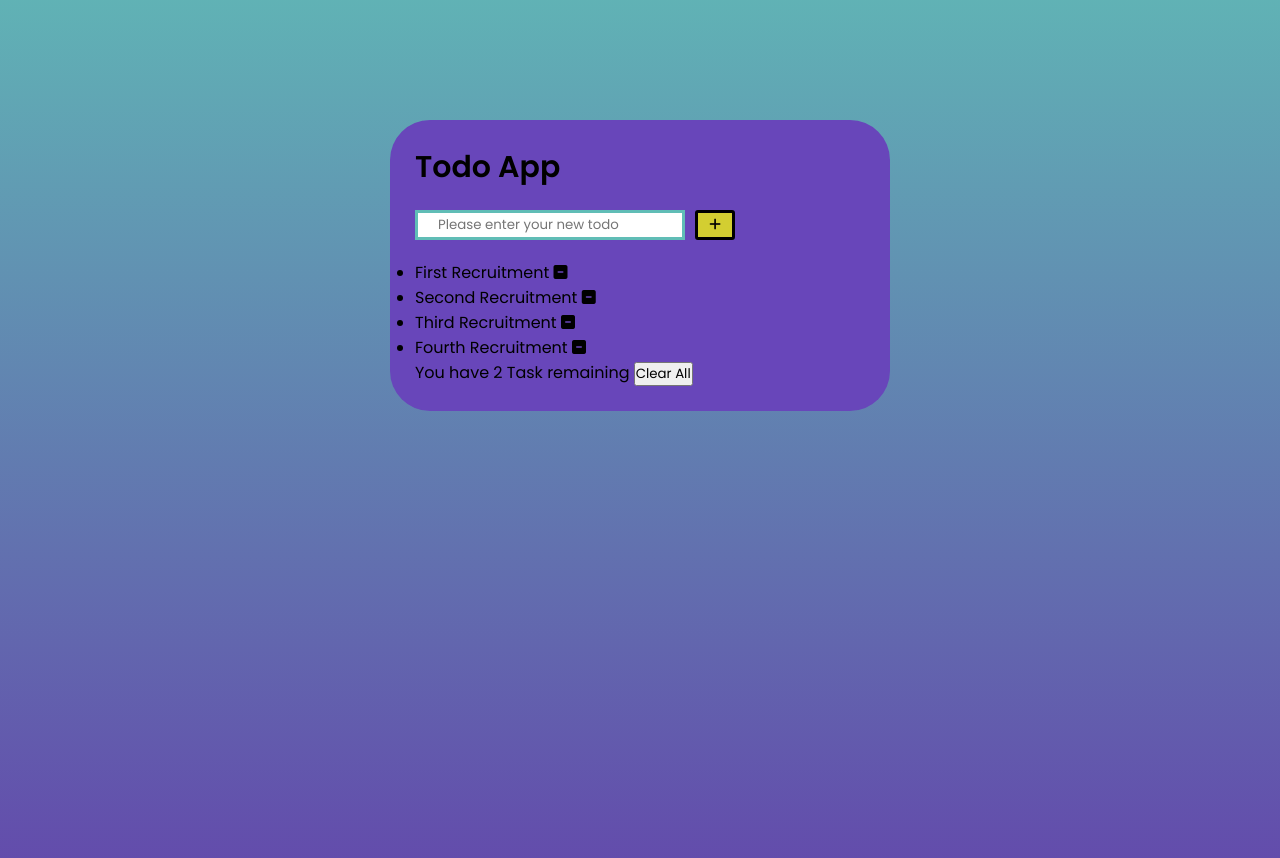
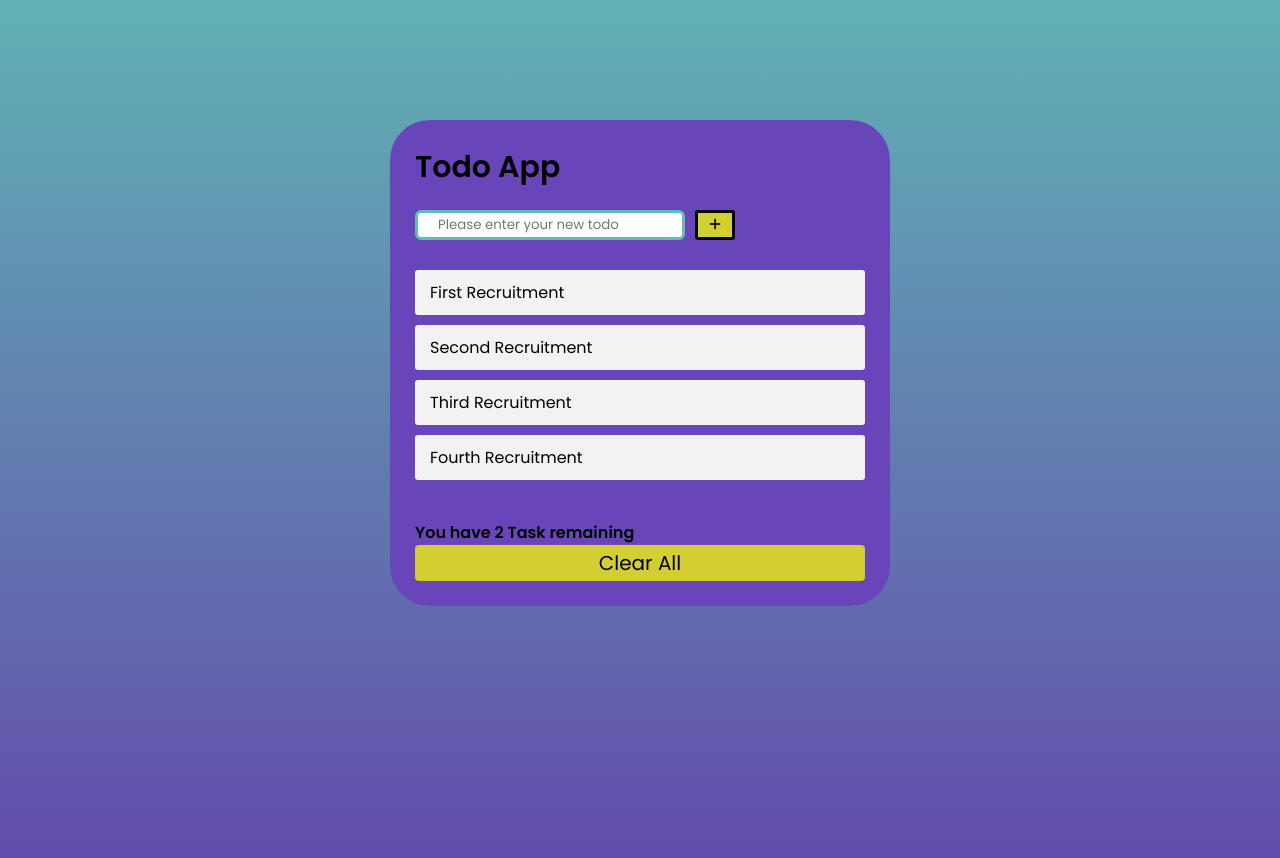
Before and after one commit to sohaibmudassir/todo, a plain HTML site: page index.html in a window 1280 px wide. Drawn offline with Linux system fonts and the light colour scheme.

Commit message:
Update styles.css

```diff
--- a/styles.css
+++ b/styles.css
@@ -38,6 +38,7 @@ body {
   height: 100%;
   border: 3px solid #60bdb6;
   padding-left: 20px;
+  border-radius: 6px;
 }
 
 .inputField button {
@@ -48,3 +49,65 @@ body {
   border: 3px solid black;
   margin-left: 10px;
 }
+
+.todoList li {
+  background: #f2f2f2;
+  height: 45px;
+  list-style: none;
+  line-height: 45px;
+  /* position: relative; */
+  border-radius: 3px;
+  /* margin-bottom: 10px; */
+  margin-block: 10px;
+  padding-left: 15px;
+  /* padding: 0 15px; */
+  position: relative;
+  cursor: default;
+  overflow: hidden;
+}
+
+.todoList li span {
+  background: #d3ce31;
+  position: absolute;
+  right: -45px;
+  color: black;
+  width: 45px;
+  /* height: 40px; */
+  text-align: center;
+  border-radius: 3px;
+  cursor: pointer;
+  transition: all 0.3s ease;
+}
+
+.todoList li:hover span {
+  right: 0px;
+}
+
+.footer {
+  /* display: flex; */
+  /* width: 100%; */
+  margin-top: 20px;
+  /* justify-content: space-between; */
+  font-weight: 600;
+  align-items: center;
+  margin-top: 30px;
+}
+
+.footer button {
+  border: none;
+  outline: none;
+  background: #d3ce31;
+  font-size: 20px;
+  cursor: pointer;
+  border-radius: 4px;
+  /* padding: 3px 6px; */
+  /* justify-content: space-between; */
+  width: 100%;
+  /* display: flex; */
+  padding: 3px;
+}
+
+.wrapper .todoList {
+  max-height: 300px;
+  overflow-y: auto;
+}
```
